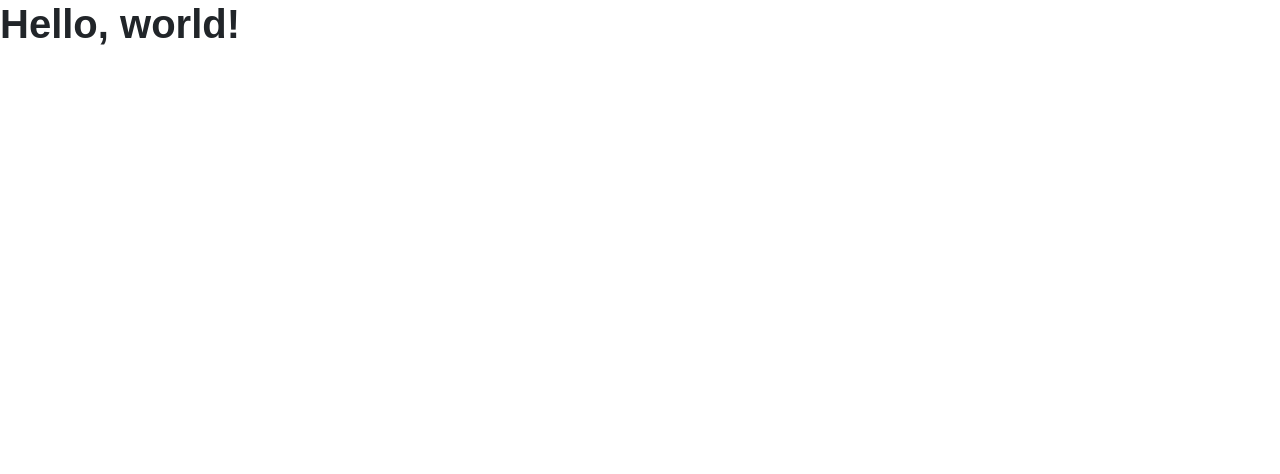
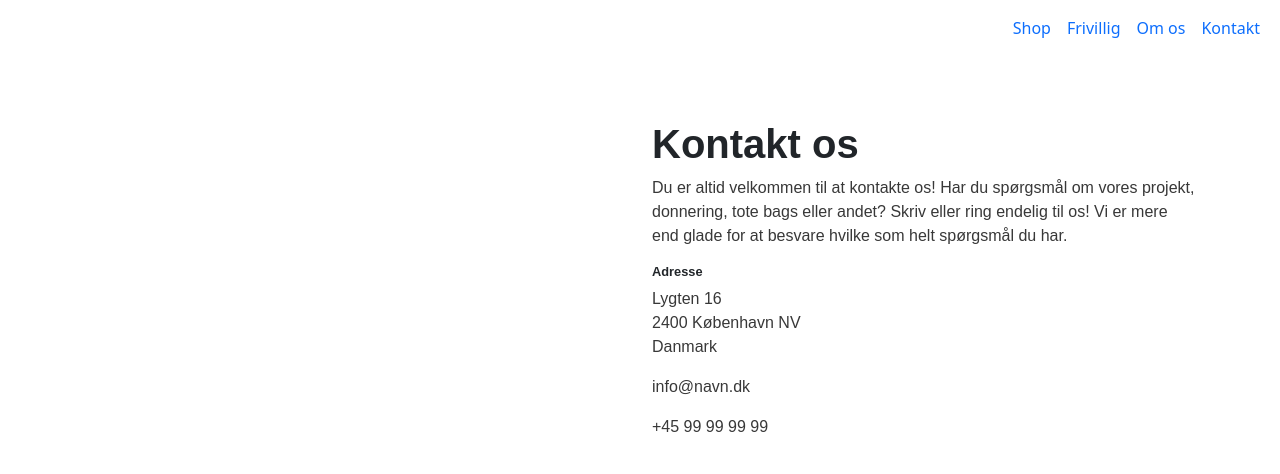
Before and after one commit to ninab15/eksamen_3sem, a plain HTML site: page kontakt.html in a window 1280 px wide. Drawn offline with nearby package versions, Linux system fonts and the light colour scheme.

Commit message:
Kontakt side tekst tilføjet

```diff
--- a/kontakt.html
+++ b/kontakt.html
@@ -11,11 +11,64 @@
 
     <link rel="stylesheet" href="style.css">
 
-    <title>Hello, world!</title>
+    <title>Kontakt</title>
 </head>
 
 <body>
-    <h1>Hello, world!</h1>
+    <nav class="navbar navbar-expand-md bg-white sticky-top">
+        <div class="container-fluid justify-content-end">
+            <button class="navbar-toggler " type="button" data-toggle="collapse" data-target="#navbarNav" aria-controls="navbarNav" aria-expanded="false" aria-label="Toggle navigation">
+                <span class="navbar-toggler-icon d-flex">
+                    <div class="wrapper-menu">
+                        <div class="bar1"></div>
+                        <div class="bar2"></div>
+                        <div class="bar3"></div>
+                    </div>
+
+                </span>
+            </button>
+            <div class="collapse navbar-collapse d-md-flex justify-content-end" id="navbarNav">
+                <ul class="navbar-nav text-center">
+                    <li class="nav-item">
+                        <a class="nav-link " aria-current="page" href="shop.html">Shop</a>
+                    </li>
+
+                    <li class="nav-item">
+                        <a class="nav-link" href="frivillig.html">Frivillig</a>
+                    </li>
+                    <li class="nav-item">
+                        <a class="nav-link" href="om.html">Om os</a>
+                    </li>
+                    <li class="nav-item">
+                        <a class="nav-link" href="kontakt.html">Kontakt</a>
+                    </li>
+                </ul>
+            </div>
+        </div>
+    </nav>
+    <main>
+        <section>
+            <div class="container">
+                <div class="row my-5 py-3">
+                    <div class="col-md-6"></div>
+                    <div class="col-md-6">
+                        <h1>Kontakt os</h1>
+                        <p>Du er altid velkommen til at kontakte os! Har du spørgsmål om vores projekt, donnering, tote bags eller andet? Skriv eller ring endelig til os! Vi er mere end glade for at besvare hvilke som helt spørgsmål du har. </p>
+                        <h4>Adresse</h4>
+                        <p>Lygten 16 <br> 2400 København NV <br> Danmark</p>
+                        <p>info@navn.dk</p>
+                        <p>+45 99 99 99 99</p>
+
+                    </div>
+                </div>
+
+            </div>
+
+        </section>
+
+
+    </main>
+
 
 
     <script src="https://cdn.jsdelivr.net/npm/bootstrap@5.0.0-alpha3/dist/js/bootstrap.bundle.min.js" integrity="sha384-popRpmFF9JQgExhfw5tZT4I9/CI5e2QcuUZPOVXb1m7qUmeR2b50u+YFEYe1wgzy" crossorigin="anonymous"></script>
```
